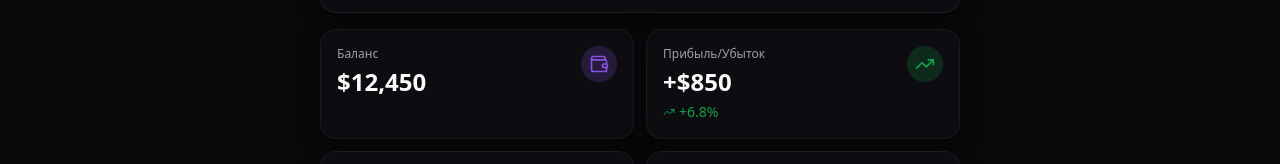
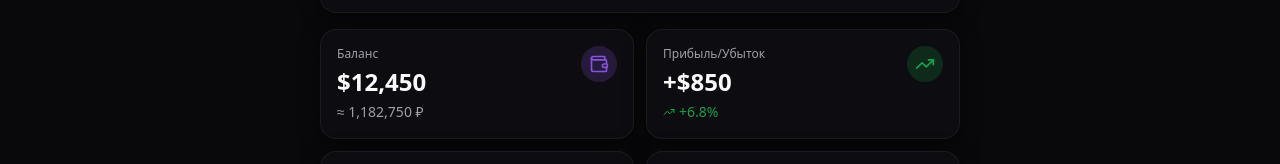
Before and after one commit to Bala251/bot-lovin-dash, a React (Vite) app: page / in a window 1280 px wide. Shown: the part 327-491 px from the top of the page. Built offline with nearby package versions, Linux system fonts and the light colour scheme; the HTML template or start-up script is replaced by a standard one.

Commit message:
feat: Add Ruble conversion for balance

```diff
--- a/src/components/MetricsCard.tsx
+++ b/src/components/MetricsCard.tsx
@@ -7,15 +7,19 @@ interface MetricProps {
   change?: string;
   isPositive?: boolean;
   icon: React.ReactNode;
+  secondaryValue?: string;
 }
 
-const Metric = ({ title, value, change, isPositive, icon }: MetricProps) => (
+const Metric = ({ title, value, change, isPositive, icon, secondaryValue }: MetricProps) => (
   <Card className="glass-card shadow-card border-border/50">
     <CardContent className="p-4">
       <div className="flex items-start justify-between">
         <div className="space-y-1">
           <p className="text-xs text-muted-foreground">{title}</p>
           <p className="text-2xl font-bold">{value}</p>
+          {secondaryValue && (
+            <p className="text-sm text-muted-foreground">{secondaryValue}</p>
+          )}
           {change && (
             <div className={`flex items-center text-sm ${isPositive ? 'text-success' : 'text-destructive'}`}>
               {isPositive ? (
@@ -41,6 +45,7 @@ export const MetricsCard = () => {
       <Metric
         title="Баланс"
         value="$12,450"
+        secondaryValue="≈ 1,182,750 ₽"
         icon={<Wallet className="h-5 w-5 text-primary" />}
       />
       <Metric
```
